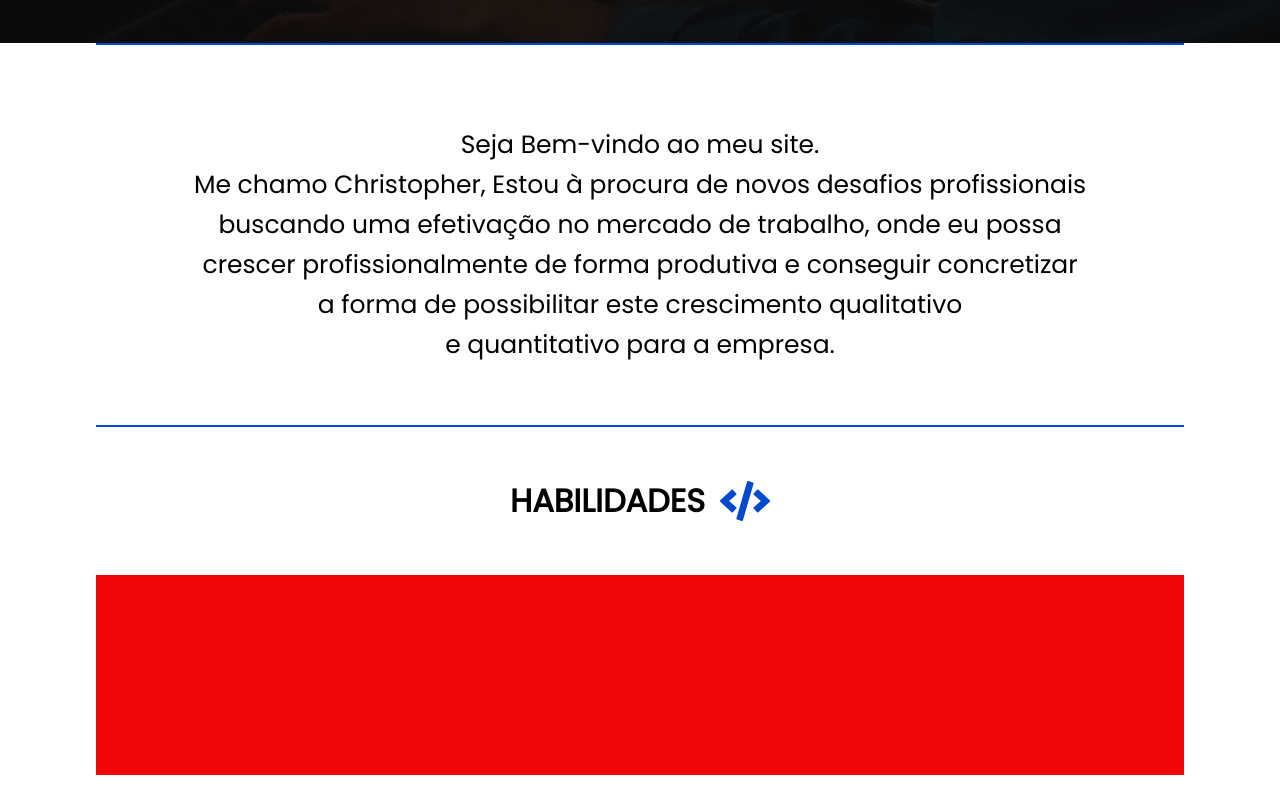
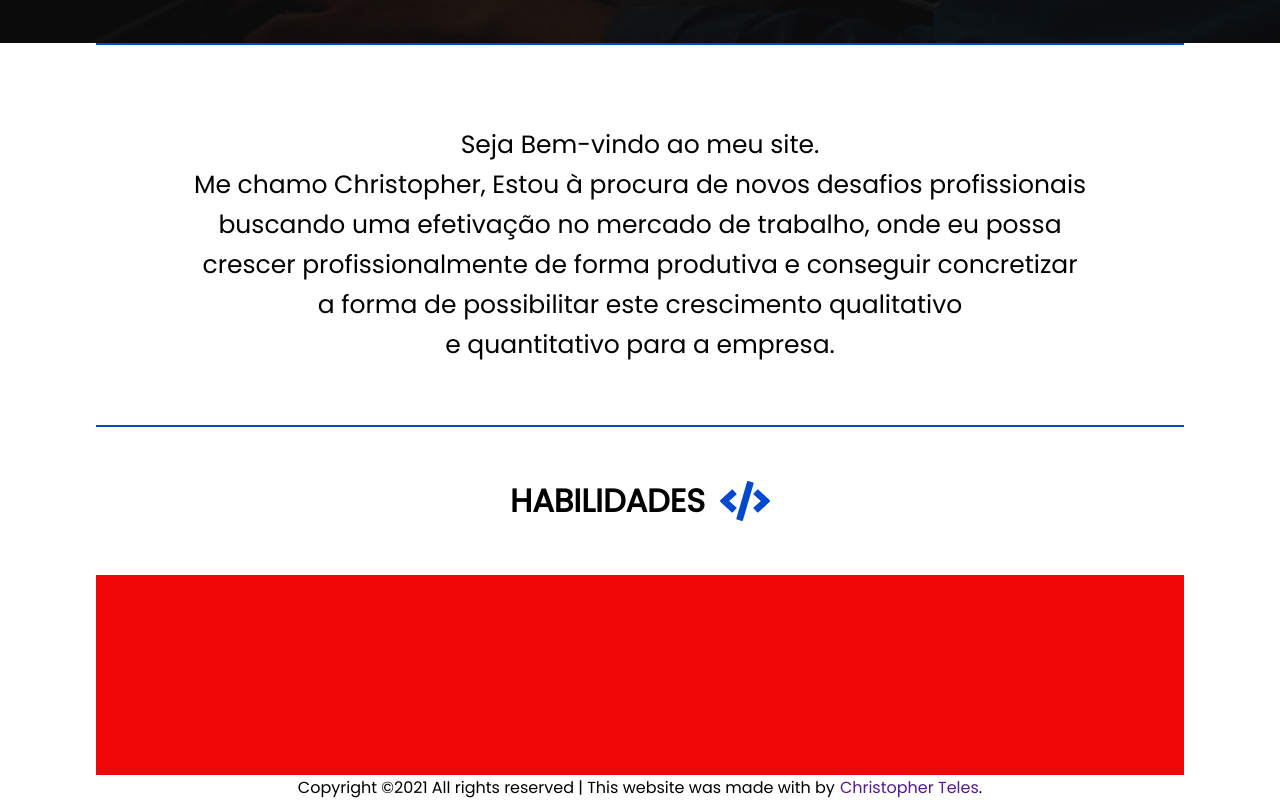
Before and after one commit to ChristopherTeles/Portfolio, a plain HTML site: page index.html in a window 1280 px wide. Shown: the part 475-1275 px from the top of the page. Before the commit the page ends 1250 px from the top, so only its background shows below. Drawn offline with nearby package versions, Linux system fonts and the light colour scheme.

Commit message:
Add files via upload

```diff
--- a/assests/css/animacao.css
+++ b/assests/css/animacao.css
@@ -66,3 +66,20 @@
 
 
 /*                fim do   Eu sou                                    */
+
+
+
+
+
+/* animação do scrool */
+
+.init-hidden{
+    opacity: 0;
+    transition:opacity 1s linear;
+}
+
+.init-hidden-off{
+    opacity: 1;
+}
+
+/* fim da animação  scroll*/
--- a/assests/css/style.css
+++ b/assests/css/style.css
@@ -5,6 +5,7 @@
 }
 html,
 body {
+  width: 100%;
   height: 100%;
 }
 .linha {
@@ -172,3 +173,17 @@ body {
   height: 200px;
   background-color: rgb(241, 7, 7);
 }
+
+.rp {
+  display: flex;
+  justify-content: center;
+}
+
+.rp-text{
+  display: flex;
+  justify-content: center;
+}
+footer a{
+  margin-left: 5px;
+  text-decoration: none;
+}
--- /dev/null
+++ b/assests/js/scrroll.js
@@ -0,0 +1,4 @@
+const observer = new IntersectionObserver(entries => {
+    console.log(entries)
+})
+observer.observe(document.querySelector(".init-hidden"))
--- a/index.html
+++ b/index.html
@@ -7,10 +7,7 @@
     <link rel="stylesheet" href="assests/css/style.css">
     <link rel="stylesheet" href="assests/css/animacao.css">
     <link href="https://fonts.googleapis.com/css2?family=Poppins&display=swap" rel="stylesheet">
-    <link
-    rel="stylesheet"
-    href="https://cdnjs.cloudflare.com/ajax/libs/animate.css/4.1.1/animate.min.css"
-  />
+    <link rel="stylesheet" href="https://cdnjs.cloudflare.com/ajax/libs/animate.css/4.1.1/animate.min.css"/>
     <title>Document</title>
 </head>
 <body>
@@ -54,7 +51,7 @@
 
     </header>
 
-    <main>
+    <main class="init-hidden">
         <div class="container texteSet">
             <section class="texte">
                 Seja Bem-vindo ao meu site.<br>
@@ -69,13 +66,39 @@
     <div class="hab">
         <div class="container container-hab ">
             <div class="habilidades">
-                <h1 class="texto-habilidades">HABILIDADES<svg class="svg-inline--fa fa-code fa-w-20 cor-icon-hab" aria-hidden="true" focusable="false" data-prefix="fa" data-icon="code" role="img" xmlns="http://www.w3.org/2000/svg" viewBox="0 0 640 512" data-fa-i2svg=""><path fill="currentColor" d="M278.9 511.5l-61-17.7c-6.4-1.8-10-8.5-8.2-14.9L346.2 8.7c1.8-6.4 8.5-10 14.9-8.2l61 17.7c6.4 1.8 10 8.5 8.2 14.9L293.8 503.3c-1.9 6.4-8.5 10.1-14.9 8.2zm-114-112.2l43.5-46.4c4.6-4.9 4.3-12.7-.8-17.2L117 256l90.6-79.7c5.1-4.5 5.5-12.3.8-17.2l-43.5-46.4c-4.5-4.8-12.1-5.1-17-.5L3.8 247.2c-5.1 4.7-5.1 12.8 0 17.5l144.1 135.1c4.9 4.6 12.5 4.4 17-.5zm327.2.6l144.1-135.1c5.1-4.7 5.1-12.8 0-17.5L492.1 112.1c-4.8-4.5-12.4-4.3-17 .5L431.6 159c-4.6 4.9-4.3 12.7.8 17.2L523 256l-90.6 79.7c-5.1 4.5-5.5 12.3-.8 17.2l43.5 46.4c4.5 4.9 12.1 5.1 17 .6z"></path></svg></h1>
+                <h1 class="texto-habilidades init-hidden">HABILIDADES<svg class="svg-inline--fa fa-code fa-w-20 cor-icon-hab" aria-hidden="true" focusable="false" data-prefix="fa" data-icon="code" role="img" xmlns="http://www.w3.org/2000/svg" viewBox="0 0 640 512" data-fa-i2svg=""><path fill="currentColor" d="M278.9 511.5l-61-17.7c-6.4-1.8-10-8.5-8.2-14.9L346.2 8.7c1.8-6.4 8.5-10 14.9-8.2l61 17.7c6.4 1.8 10 8.5 8.2 14.9L293.8 503.3c-1.9 6.4-8.5 10.1-14.9 8.2zm-114-112.2l43.5-46.4c4.6-4.9 4.3-12.7-.8-17.2L117 256l90.6-79.7c5.1-4.5 5.5-12.3.8-17.2l-43.5-46.4c-4.5-4.8-12.1-5.1-17-.5L3.8 247.2c-5.1 4.7-5.1 12.8 0 17.5l144.1 135.1c4.9 4.6 12.5 4.4 17-.5zm327.2.6l144.1-135.1c5.1-4.7 5.1-12.8 0-17.5L492.1 112.1c-4.8-4.5-12.4-4.3-17 .5L431.6 159c-4.6 4.9-4.3 12.7.8 17.2L523 256l-90.6 79.7c-5.1 4.5-5.5 12.3-.8 17.2l43.5 46.4c4.5 4.9 12.1 5.1 17 .6z"></path></svg></h1>
             </div>
-            <div class="wrapper-hab" >
+            <div class="wrapper-hab init-hidden" >
                 <div class="text-wrapper"></div>
             </div>
         </div>
     </div>
 
+    <footer class="rp init-hidden">
+        <div class="rp-text container">Copyright ©2021 All rights reserved | This website was made with by <a href="">Christopher Teles</a>.</div>
+    </footer>
+      <!-- animação scrool OBS: não consegui cololocar na pasta js pq está dando erro  -->
+    <script>
+        const observer = new IntersectionObserver(entries => {
+           console.log(entries)
+
+           Array.from(entries).forEach(entry =>{
+                    if(entry.intersectionRatio >=1){
+                       entry.target.classList.add('init-hidden-off')
+                }
+            })
+
+        }, {
+            threshold: 1
+        })
+        Array.from(document.querySelectorAll('.init-hidden')).forEach(element =>{
+            observer.observe(element)
+        })
+
+
+    </script>
+    <!-- fim da animação scrool -->
+
+
 </body>
 </html>
```
